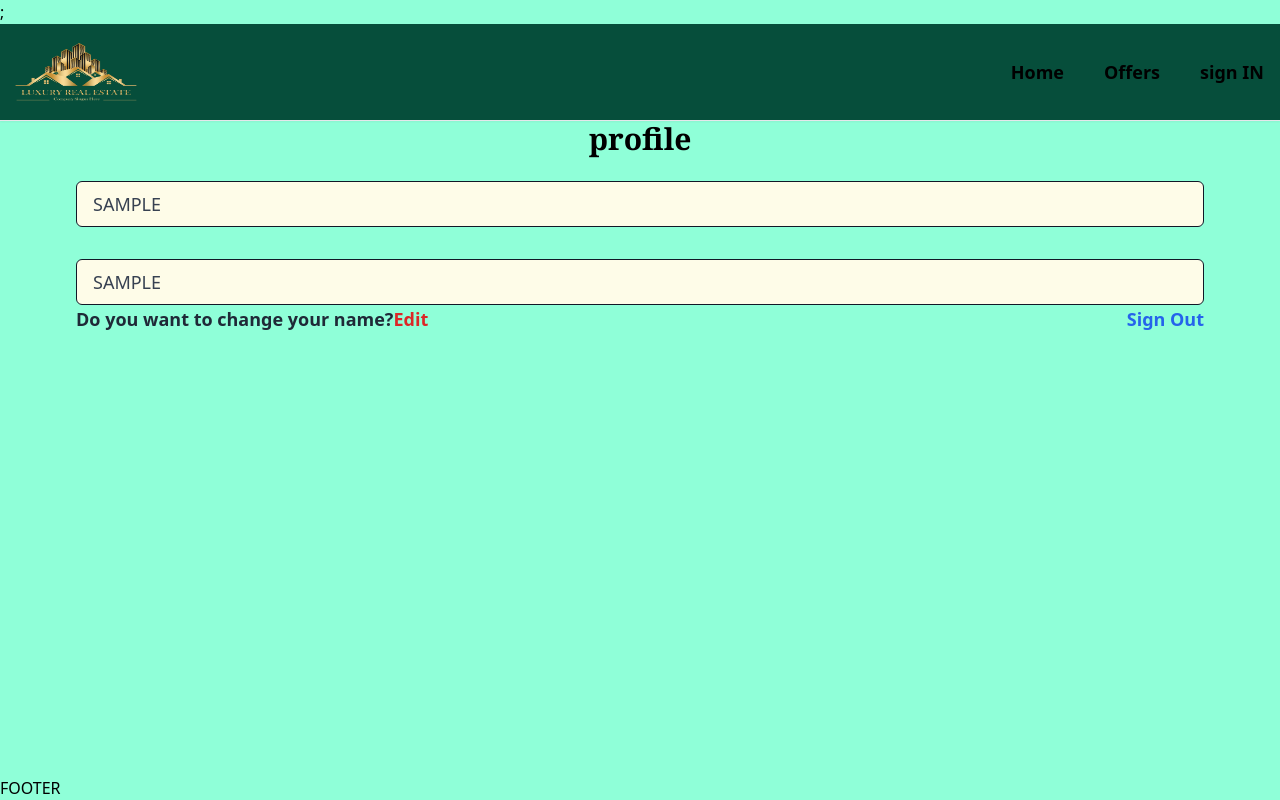
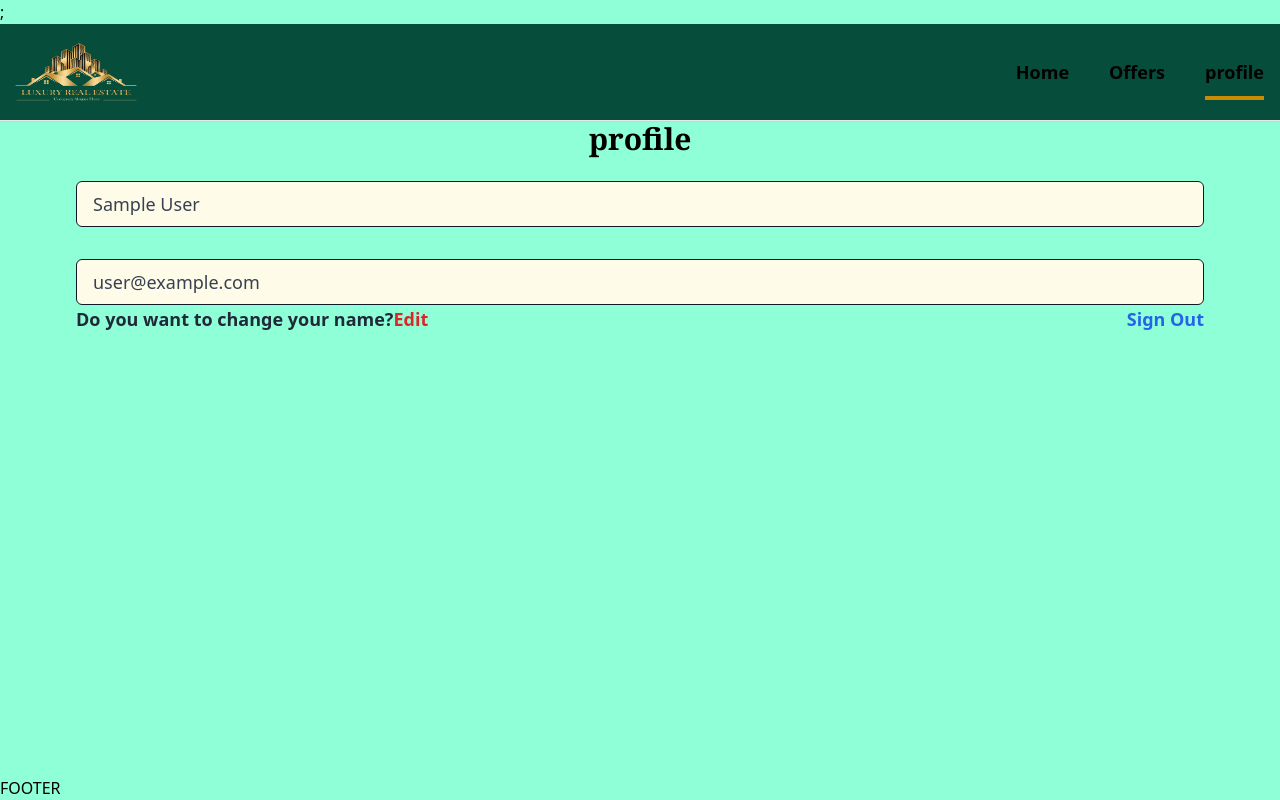
Before and after one commit to hirbo/Kejani, a React (Create React App) app in the folder shop/: page /pages/profile in a window 1280 px wide. Built offline with nearby package versions, Linux system fonts and the light colour scheme; no server answers; sample sign-in values are in the browser's storage.

Commit message:
dynamic header component

```diff
--- a/shop/src/components/Defaultheader.jsx
+++ b/shop/src/components/Defaultheader.jsx
@@ -1,44 +1,94 @@
-import React from 'react'
-import { NavLink, Outlet, useNavigate } from 'react-router-dom'
-import Logo from './logo.png'
-import { useLocation } from 'react-router-dom'
-import ForgotPassword from '../pages/Forgotpassword'
+import React, { useEffect, useState } from "react";
+import { NavLink, Outlet, useNavigate } from "react-router-dom";
+import Logo from "./logo.png";
+import { useLocation } from "react-router-dom";
+import ForgotPassword from "../pages/Forgotpassword";
+import { getAuth, onAuthStateChanged } from "firebase/auth";
 
 function Header() {
-  const location = useLocation();
-  const matchroute = (route) => {
-    if (route === location.pathname) {
-      return true
+// Use the useLocation hook to get the current pathname
+const location = useLocation();
+
+// A function for checking the route matches the current pathname
+const matchroute = (route) => {  // Check if the route passed in matches the current pathname
+  if (route === location.pathname) {
+    return true;
+  }
+};
+
+// Use the useState hook to set up the page state
+const [pageState, setPageState] = useState();
+
+// Get access to the navigate method from react-router-dom
+const navigate = useNavigate();
+
+// Get the user's auth status
+const auth = getAuth();
+
+// Run a side effect whenever auth changes
+useEffect(() => {
+  onAuthStateChanged(auth, (user) => {
+    if (user) {
+      // Set the page state to profile if the user is authenticated
+      setPageState("profile");
+    } else {
+      // Else, the set the page state to signIn
+      setPageState("signIn");
     }
-  }
-  const navigate = useNavigate();
+  });
+}, [auth]);
+
+
   return (
-    <div className=' bg-emerald-900  border-b shadow-sm sticky top-0 z-50 flex-wrap max-w-8xl mx-auto '>
-      <div className='   flex justify-between items-center'>
-        <div class=' px-3'>
-          <img src={Logo} alt="logo" class='h-24 w-32'  onClick={()=>navigate('/')}/>
+    <div className=" bg-emerald-900  border-b shadow-sm sticky top-0 z-50 flex-wrap max-w-8xl mx-auto ">
+      <div className="   flex justify-between items-center">
+        <div class=" px-3">
+          <img
+            src={Logo}
+            alt="logo"
+            class="h-24 w-32"
+            onClick={() => navigate("/")}
+          />
         </div>
 
-        <div className='space-x-10  mr-4 '>
+        <div className="space-x-10  mr-4 ">
+          <NavLink
+            to="/"
+            onClick={() => navigate("/")}
+            className={`font-semibold py-3 text-lg border-b-4
+             border-b-transparent transition ease-in-out ${
+               matchroute("/") && "text-black border-b-yellow-600"
+             }`}
+          >
+            Home
+          </NavLink>
+          <NavLink
+            to="../pages/Offers"
+            onClick={() => navigate("/pages/offers")}
+            className={`font-semibold py-3 text-lg border-b-4
+             border-b-transparent transition ease-in-out ${
+               matchroute("/pages/Offers") &&
+               "text-black border-b-yellow-600 transition ease-in-out"
+             }`}
+          >
+            Offers
+          </NavLink>
 
-        <NavLink to='/' className={`font-semibold py-3 text-lg border-b-4
-             border-b-transparent transition ease-in-out ${matchroute("/") && "text-black border-b-yellow-600"
-              }`}>Home</NavLink>
-          <NavLink to='../pages/Offers' className={`font-semibold py-3 text-lg border-b-4
-             border-b-transparent transition ease-in-out ${matchroute("/pages/Offers") && "text-black border-b-yellow-600 transition ease-in-out"
-              }`}>Offers</NavLink>
-
-          <NavLink to='../pages/signin' className={`font-semibold py-3 text-lg border-b-4
-             border-b-transparent transition ease-in-out ${matchroute("/pages/signin") && "text-black border-b-yellow-600  "
-              }`}>sign IN</NavLink>
-
+          <NavLink
+            to="../pages/signin"
+            className={`font-semibold py-3 text-lg border-b-4
+             border-b-transparent transition ease-in-out ${
+               (matchroute("/pages/signin") || matchroute("/pages/profile")) &&
+               "text-black border-b-yellow-600  "
+             }`}
+            onClick={() => navigate("/pages/signin")}
+          >
+            {pageState}
+          </NavLink>
         </div>
-
       </div>
-
-
     </div>
-  )
+  );
 }
 
-export default Header
+export default Header;
--- a/shop/src/pages/Profile.jsx
+++ b/shop/src/pages/Profile.jsx
@@ -1,6 +1,9 @@
-import { getAuth } from "firebase/auth";
+import { getAuth, updateProfile } from "firebase/auth";
+import { doc, updateDoc } from "firebase/firestore";
 import React, { useState } from "react";
 import { Link, useNavigate } from "react-router-dom";
+import { toast } from "react-toastify";
+import { db } from "../FirebaseConfig";
 
 function Profile() {
  //Get authentication and store as 'auth'
@@ -11,8 +14,8 @@ const User=auth.currentUser;
 
 // Create state to store user data (name, email)
 const [Data, setData] = useState({
-name:'SAMPLE',
-email:'SAMPLE'
+name:auth.currentUser.displayName,
+email:auth.currentUser.email
 });
 
 // Get values of name and email from Data
@@ -30,33 +33,80 @@ const navigate =useNavigate();
     navigate('/')
   }
 
+  // Setting a state variable called changed to false
+  const [changed, setChanged] = useState(false);
+
+  // Defining a callback function that sets the data
+  function changeDetails(e) {
+    setData(prev => ({
+      ...prev,
+      [e.target.id]: e.target.value // Updating a single value in the data object
+    }));
+  }
+
+  // Async function to update profile when the name has changed
+  async function submitForm() {
+    try {
+      if (auth.currentUser.displayName !== name) {
+        // Getting authorization info
+        const auth = getAuth();
+
+        // Updating the auth users' profile info
+        await updateProfile(auth.currentUser, { displayName: name });
+
+        // Getting reference of the user from Firestore
+        const ref = doc(db, 'users', auth.currentUser.uid);
+
+        // Updating the Firestore user's info
+        await updateDoc(ref, {
+          name: name,
+        });
+
+        // If successful, show a success toast message
+        toast.success('profile updated');
+      }
+    } catch(err) {
+      // Otherwise, show an error toast message
+      toast.err('error');
+    }
+  }
+
   return (
     <section className=" max-w-6xl mx-auto justify-center items-center flex-col ">
       <h1 className=" text-center text-3xl font-bold font-serif ">profile</h1>
       <div className="w-full md:w-[50%cd shop] mt-6 px-3">
         <form action="">
           <input
+           onChange={changeDetails}
             type="text"
             id="name"
             value={name}
-            placeholder="name"
-            disabled
+            placeholder={name}
+            disabled ={!changed}
             className="w-full px-4 py-2 text-gray-700 bg-yellow-50 border-gray-900 rounded-md transition ease-in- text-lg font-sans "
           />
           <input
+          onChange={changeDetails}
             type="email"
             id="email"
             placeholder="email"
-            value={email}
-            disabled
-            className="w-full px-4 py-2 text-gray-700 bg-yellow-50 border-gray-900 rounded-md transition ease-in-out mt-8 text-lg "
+           value={email}
+            disabled={!changed}
+            className={`w-full px-4 py-2 text-gray-700 bg-yellow-50 border-gray-900 rounded-md transition ease-in-out mt-8 text-lg ${
+              changed && " bg-red-200 focus:bg-red-300 "}`}
           />
         </form>
         <div className="flex justify-between whitespace-nowrap text-sm sm:text-lg mb-6">
           <p className="flex items-center text-gray-800 space-x-2 font-semibold ">
             Do you want to change your name?
-            <span className="text-red-600 hover:text-red-800 transition ease-in-out font-semibold cursor-pointer ">
-                Edit
+            <span
+            onClick={()=>{
+              changed && submitForm()
+              setChanged(!changed)}
+
+            }
+            className="text-red-600 hover:text-red-800 transition ease-in-out font-semibold cursor-pointer ">
+               {changed ? 'save changes':'Edit'}
             </span>
           </p>
           <p className="text-blue-600 hover:text-blue-800 transition
```
